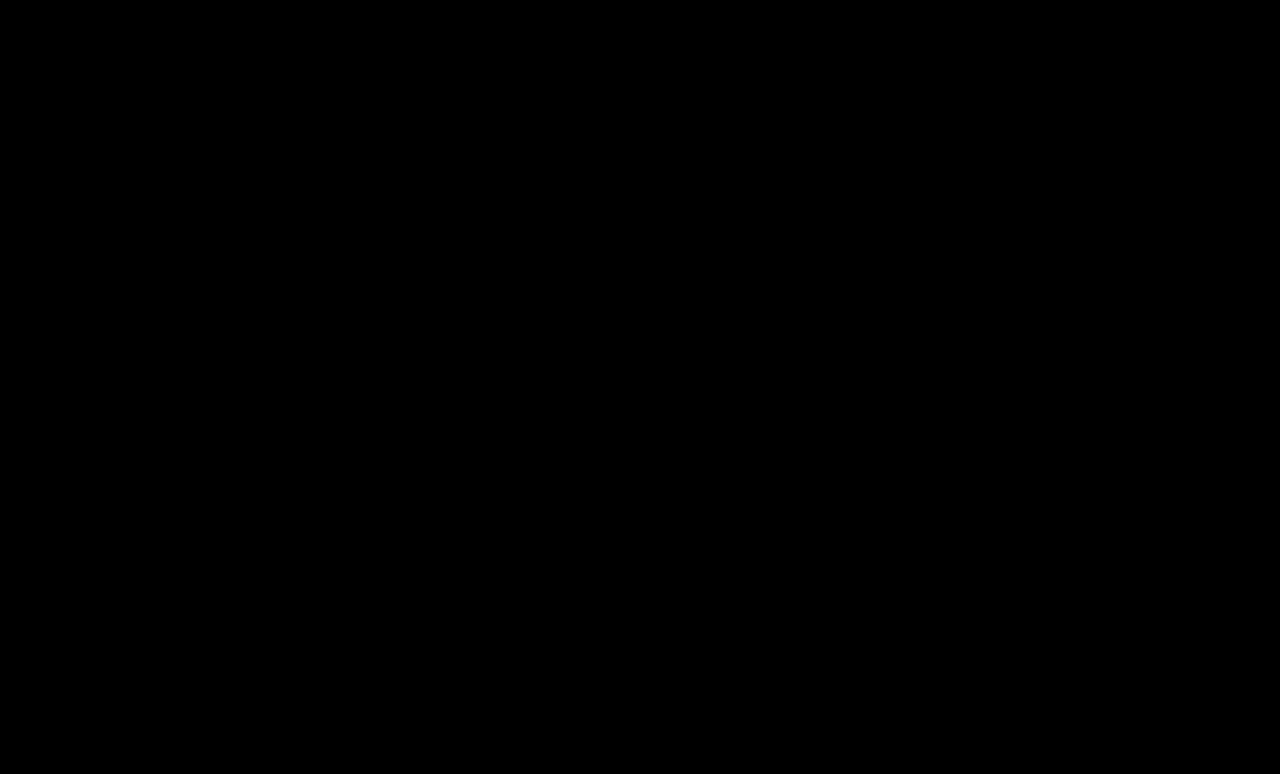
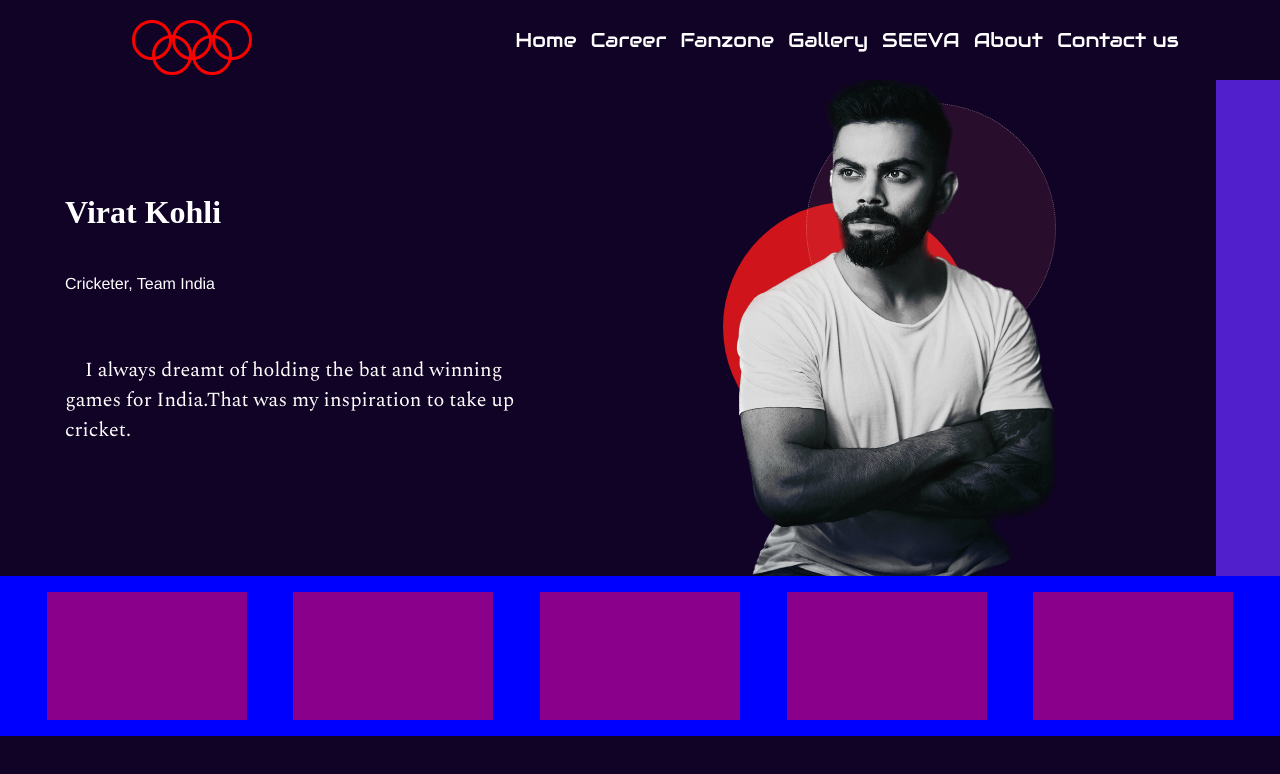
Before and after one commit to aynandu/Portfolio---Virat-Kohli, a plain HTML site: page index.html in a window 1280 px wide. Drawn offline with nearby package versions, Linux system fonts and the light colour scheme.

Commit message:
content updation

```diff
--- a/index.html
+++ b/index.html
@@ -7,19 +7,60 @@
     <title>Virat Kohli</title>
     <link rel="shortcut icon" href="./images/vk logo.PNG" type="image/x-icon">
     <link rel="stylesheet" href="./style.css">
+    <link rel="stylesheet" href="https://fonts.googleapis.com/css?family=Audiowide">
+    <link rel="stylesheet" href="https://fonts.googleapis.com/css?family=Spectral|Rubik">
+    <script src="./scripts.js" ></script>
 </head>
 <body>
     <div class="main_container">
         <div class="nav_container">
-            <div class="log_cont"></div>
-            <div class="nav"></div>
+            <div class="logo_cont">
+                <div class="insd_logo">
+                    <div class="ring"></div>
+                    <div class="ring"></div>
+                    <div class="ring"></div>
+                    <div class="ring"></div>
+                    <div class="ring"></div>
+                </div>
+            </div>
+            <div class="nav">
+                <ul class="nav_inside">
+                    <li><a href="">Home</a></li>
+                    <li><a href="">Career</a></li>
+                    <li><a href="">Fanzone</a></li>
+                    <li><a href="">Gallery</a></li>
+                    <li><a href="">SEEVA</a></li>
+                    <li><a href="">About</a></li>
+                    <li><a href="">Contact us</a></li>
+                </ul>
+            </div>
         </div>
         <div class="content_container">
-            <div class="lft_cont"></div>
+            <div class="lft_cont">
+                <div>
+                    <h1>Virat Kohli</h1>
+                    <h4>Cricketer, Team India</h4>
+                    <h3>I always dreamt of holding the bat and winning games for India.That was my inspiration to take up cricket.
+                    </h3>
+                </div>
+            </div>
+            <div class="cnt_cont">
+                <div class="circleOne"></div>
+                <div class="circleTwo"></div>
+                <img class="image" src="./images/vkimage.PNG" alt="virat">
+            </div>
             <div class="rgt_cont"></div>
         </div>
-        <div class="content_btm_container"></div>
-        <div class="footer_container"></div>
+        <div class="content_btm_container">
+            <div class="cont_box"></div>
+            <div class="cont_box"></div>
+            <div class="cont_box"></div>
+            <div class="cont_box"></div>
+            <div class="cont_box"></div>
+        </div>
+        <div class="footer_container">
+
+        </div>
     </div>
 </body>
 </html>
--- /dev/null
+++ b/scripts.js
@@ -0,0 +1,9 @@
+var img_hover_effect = document.getElementsByClassName(".image");
+var circleone = document.etElementsByClassName(".circleOne");
+var circletwo = document.getElementsByClassName(".image")
+console.log(circletwo);
+
+img_hover_effect.addEventListener("onmouseover", () => {
+     alert('mouseenter');
+     circleone.style.transform = "scale(1.2)";
+ });
--- a/style.css
+++ b/style.css
@@ -1,5 +1,11 @@
 *{
     box-sizing: border-box;
+}
+html{
+    scroll-behavior: smooth;
+}
+:root{
+    --bgmain-color:rgb(17, 3, 38);
 }
 body{
     margin: 0;
@@ -7,5 +13,195 @@ body{
 .main_container{
     width: 100vw;
     height: 100vh;
-    background-color: black;
+    background-color: var(--bgmain-color);
+    display: flex;
+    flex-direction: column;
+    flex-wrap: wrap;
+    overflow: hidden;
 }
+.nav_container{
+    width: 100%;
+    height: 10%;
+    background-color: transparent;
+    display: flex;
+}
+.logo_cont{
+    width: 30%;
+    height: 100%;
+    background-color: transparent;
+    display: flex;
+    justify-content: center;
+
+}
+.insd_logo{
+    width: 100%;
+    height: 100%;
+    background-color: transparent;
+    display: flex;
+    align-items: center;
+    justify-content: center;
+    position: relative;
+}
+.ring{
+    width: 40px;
+    height:40px;
+    border-radius: 50%;
+    border: 3px solid red;
+    background-color: transparent;
+}
+.ring:nth-child(2){
+    position: absolute;
+    bottom: 5px;
+    left: 50%;
+}
+.ring:nth-child(4){
+    position: absolute;
+    bottom: 5px;
+    right: 50%;
+}
+.ring:hover{
+    transform: scale(1.2);
+    cursor: pointer;
+}
+
+.nav{
+    width: 70%;
+    height: 100%;
+    background-color: transparent;
+    display: flex;
+    align-items: center;
+    justify-content: center;
+}
+.nav_inside{
+    list-style-type: none;
+
+}
+.nav_inside>li{
+    display: inline;
+    font-size: 20px;
+    font-weight: 400;
+    margin-right: 10px;
+    font-family: "Audiowide", sans-serif;
+    cursor: pointer;
+    color: white;
+
+}
+.nav_inside>li a{
+    text-decoration: none;
+    color: white;
+}
+.nav_inside>li a:hover{
+    color: red;
+}
+.content_container{
+    width: 100%;
+    height: 62%;
+    background-color: transparent;
+    display: flex;
+}
+.lft_cont{
+    width: 45%;
+    height: 100%;
+    background-color: transparent;
+    display: flex;
+    align-items: center;
+}
+.lft_cont>div{
+    padding-left: 40px;
+    line-height: 0;
+}
+.lft_cont>div h1{
+    font-size: 32px;
+    padding: 25px;
+    font-family: Merriweather, serif;
+    color: white;
+}
+.lft_cont>div h4{
+    font-size: 16px;
+    padding: 25px;
+    font-family: Helvetica, sans-serif;
+    color: white;
+    font-weight: 300;
+}
+.lft_cont>div h3{
+    font-size: 20px;
+    padding: 25px;
+    font-family: Spectral, serif;
+    text-indent: 20px;
+    line-height: 30px;
+    color: white;
+    font-weight: 500;
+}
+
+.cnt_cont{
+    width: 50%;
+    height: 100%;
+    background-color: transparent;
+    display: flex;
+    align-items: last baseline;
+    justify-content: center;
+    position: relative;
+    overflow: hidden;
+}
+.circleOne{
+    width: 250px;
+    height: 250px;
+    border-radius: 50%;
+    background-color: rgba(255, 24, 24,0.8);
+    position: absolute;
+    bottom: 25%;
+    right: 38%;
+}
+.circleTwo{
+    width: 250px;
+    height: 250px;
+    border-radius: 50%;
+    background-color: rgba(238, 110, 110, 0.1);
+    border: 1px dotted rgba(255, 255, 255,0.3);
+    position: absolute;
+    bottom: 45%;
+    right: 25%;
+}
+
+/* .circleTwo:hover{
+    transform: translateY(20px);
+} */
+.image{
+    width: 320px;
+    height: 500px;
+    transition:0.6s ease-in-out;
+    z-index: 2;
+}
+.image:hover{
+    transform: scale(1.2);
+}
+.image:hover + .circleOne{
+    transform: scale(1.2);
+}
+
+.rgt_cont{
+    width: 5%;
+    height: 100%;
+    background-color: rgb(81, 32, 204);
+}
+.content_btm_container{
+    width: 100%;
+    height: 20%;
+    background-color: blue;
+    display: flex;
+    align-items: center;
+    justify-content:space-evenly;
+
+}
+.cont_box{
+    width: 200px;
+    height: 80%;
+    background-color: darkmagenta;
+}
+/*
+.footer_container{
+    width: 100%;
+    height: 100px;
+    background-color: red;
+}
+*/
```
